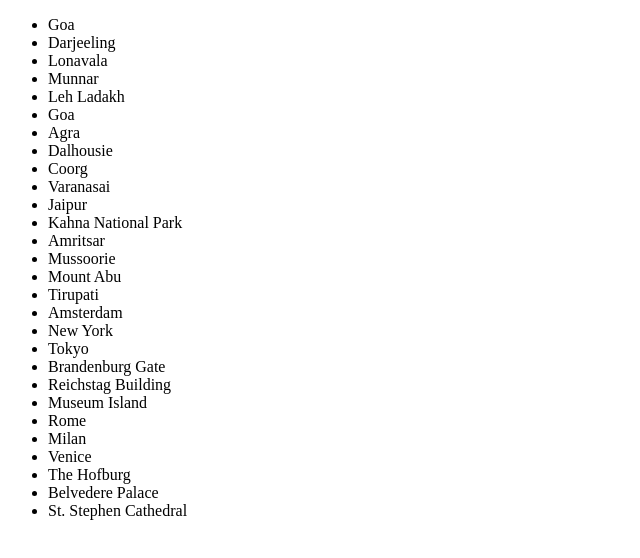
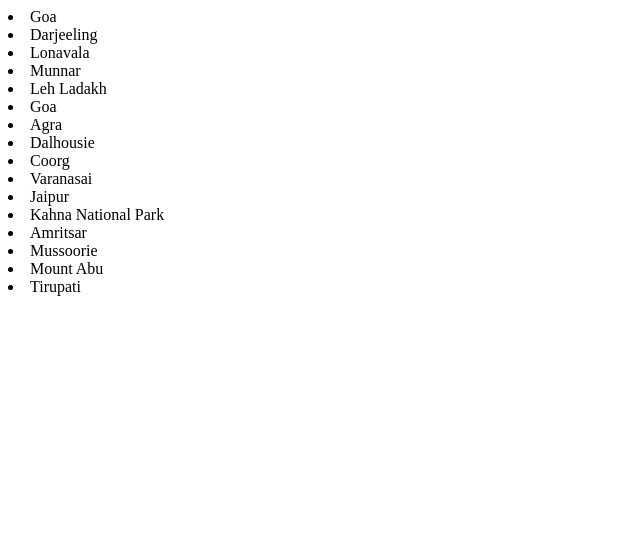
Before and after one commit to sagardubey47/React-will-you-be-my-valentine---Holiday-List-React, a React app: page / in a window 1280 px wide. Shown: the top 558 px of the page, without its empty margins (0-640 px from the left). Built offline with nearby package versions, Linux system fonts and the light colour scheme.

Commit message:
remove ul tag

```diff
--- a/src/components/App.js
+++ b/src/components/App.js
@@ -1,5 +1,5 @@
 
-import React, { Component, useState } from "react";
+import React, { Component} from "react";
 import '../styles/App.css';
 
 class App extends Component {
@@ -43,7 +43,7 @@ class App extends Component {
   render() {
     return (
       <div id="main">
-        <ul>
+
           {
             this.cityList.filter(city => {
             return city.country == "India";
@@ -53,15 +53,8 @@ class App extends Component {
             return <li key={"location"+index}> {city.name} </li>;
         })
         }
-        {
-            this.cityList.filter(city => {
-            return city.country != "India";
-          })
-          .map((city, index) => {
-            return <li key={"location"+(index+this.count)}> {city.name} </li>;
-        })
-        }
-        </ul>
+
+
       </div>
     )
   }
```
